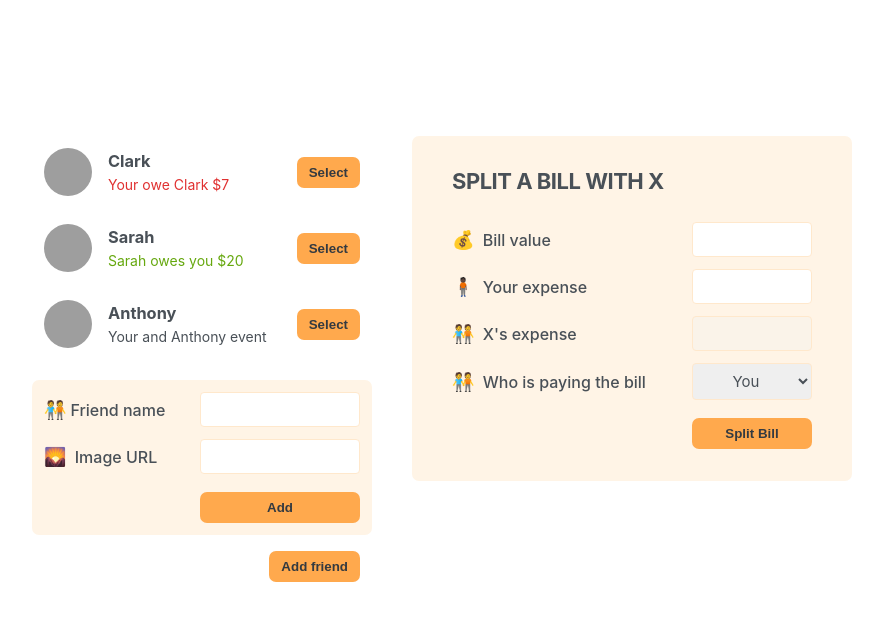
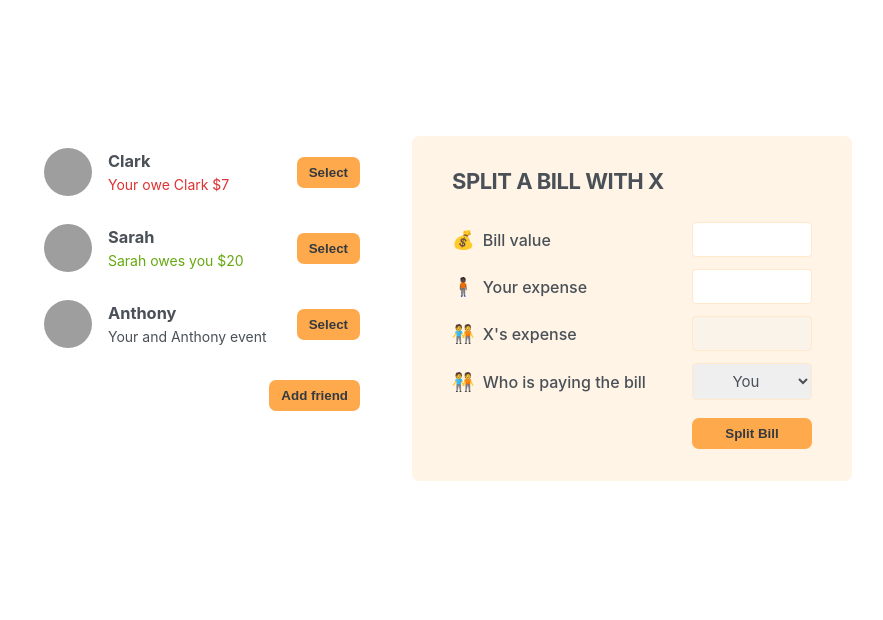
Before and after one commit to CharlesMariga/eat-n-split, a React (Create React App) app: page / in a window 1280 px wide. Shown: the top 620 px of the page, without its empty margins (198-1081 px from the left). Built offline with nearby package versions, Linux system fonts and the light colour scheme; grey boxes are pictures that could not be loaded.

Commit message:
feat: displaying the new friend form

```diff
--- a/src/App.js
+++ b/src/App.js
@@ -1,3 +1,5 @@
+import { useState } from "react";
+
 const initialFriends = [
   {
     id: 118836,
@@ -19,13 +21,25 @@
   },
 ];
 
+function Button({ children, onClick }) {
+  return (
+    <button className="button" onClick={onClick}>
+      {children}
+    </button>
+  );
+}
+
 export default function App() {
+  const [showAddFriend, setShowAddFriend] = useState(false);
+
   return (
     <div className="app">
       <div className="sidebar">
         <FriendsList />
-        <FormAddFriend />
-        <Button>Add friend</Button>
+        {showAddFriend && <FormAddFriend />}
+        <Button onClick={() => setShowAddFriend((val) => !val)}>
+          {showAddFriend ? "Close" : "Add friend"}
+        </Button>
       </div>
       <FormSplitBill />
     </div>
@@ -66,10 +80,6 @@
   );
 }
 
-function Button({ children }) {
-  return <button className="button">{children}</button>;
-}
-
 function FormAddFriend() {
   return (
     <form className="form-add-friend">
```
